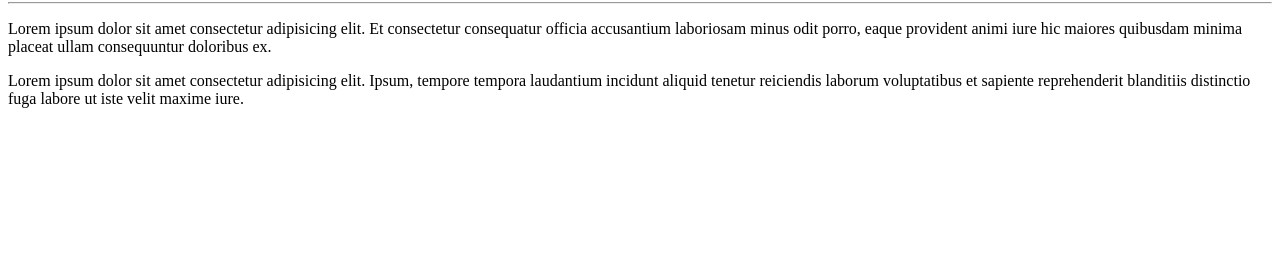
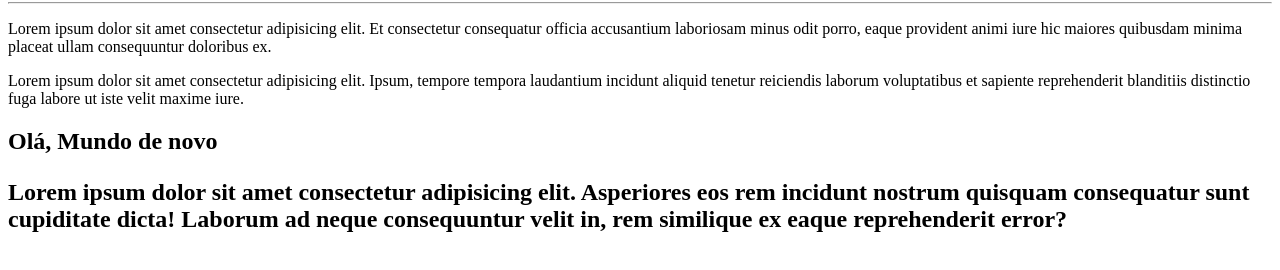
Before and after one commit to CarolWyatt/AulaGit, a plain HTML site: page SiteTeste/index.html in a window 1280 px wide. Shown: the part 78-348 px from the top of the page. Drawn offline with Linux system fonts and the light colour scheme.

Commit message:
Update index.html

```diff
--- a/SiteTeste/index.html
+++ b/SiteTeste/index.html
@@ -12,4 +12,6 @@
     <p>Lorem ipsum dolor sit amet consectetur adipisicing elit. Et consectetur consequatur officia accusantium laboriosam minus odit porro, eaque provident animi iure hic maiores quibusdam minima placeat ullam consequuntur doloribus ex.</p>
     <p>Lorem ipsum dolor sit amet consectetur adipisicing elit. Ipsum, tempore tempora laudantium incidunt aliquid tenetur reiciendis laborum voluptatibus et sapiente reprehenderit blanditiis distinctio fuga labore ut iste velit maxime iure.</p>
 </body>
+<h2>Olá, Mundo de novo
+    <p>Lorem ipsum dolor sit amet consectetur adipisicing elit. Asperiores eos rem incidunt nostrum quisquam consequatur sunt cupiditate dicta! Laborum ad neque consequuntur velit in, rem similique ex eaque reprehenderit error?</p></h2>
 </html>
```
